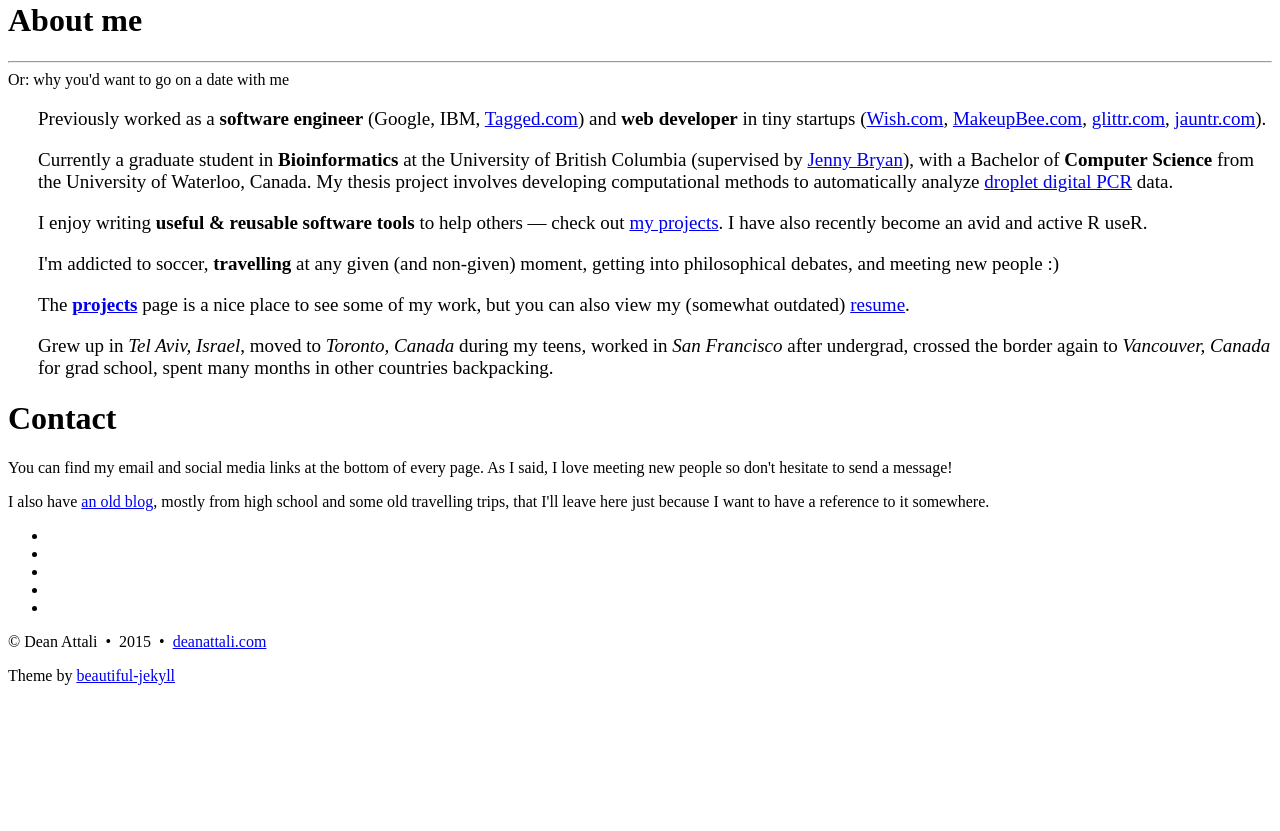
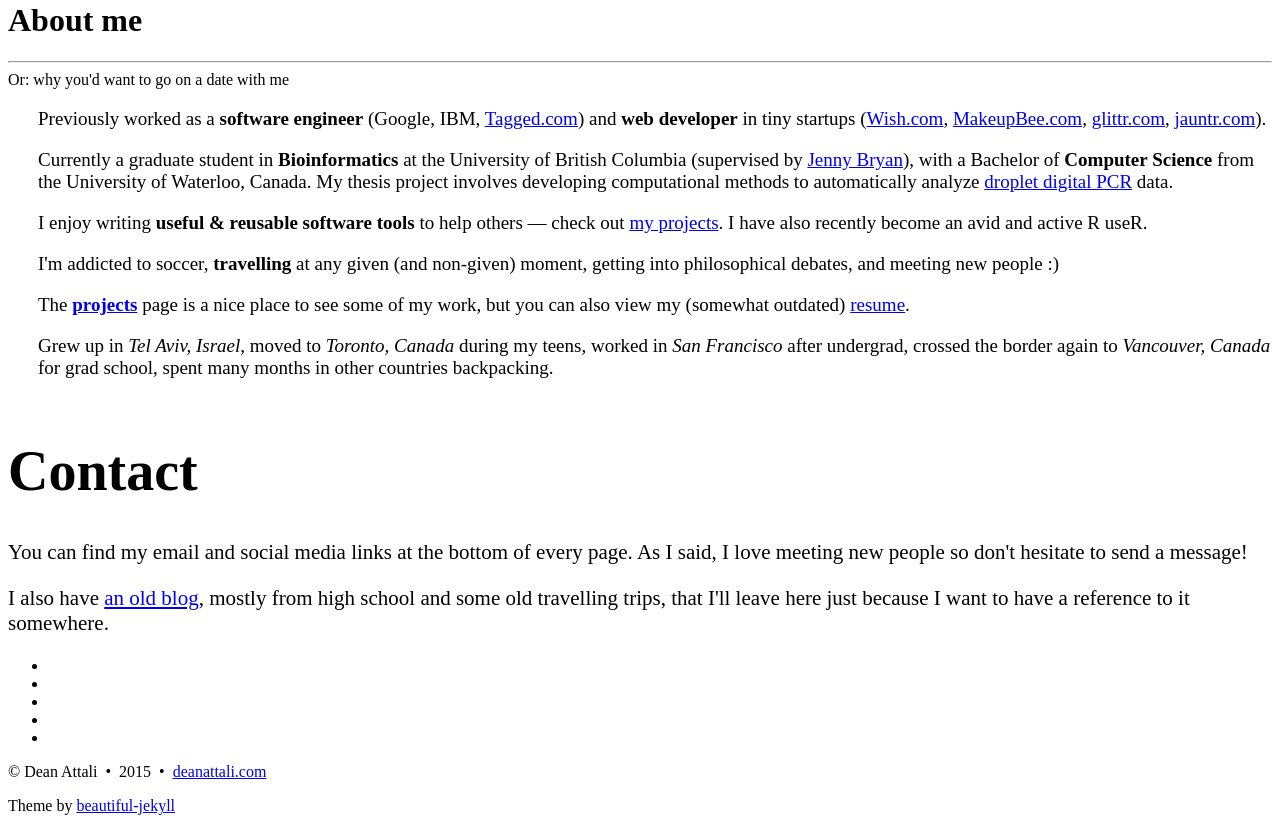
Before and after one commit to daattali/daattali.github.io, a Jekyll site: the page built from aboutme.html, in a window 1280 px wide. Shown: the part 456-1287 px from the top of the page. Built offline with Jekyll 4.4.1, drawn with Linux system fonts in a browser that asks for light colours; Markdown is read by kramdown in place of the engine named in the settings; before the commit the page ends 1157 px from its top, so only the background shows below that.

Commit message:
Update aboutme.css

```diff
--- a/css/aboutme.css
+++ b/css/aboutme.css
@@ -17,3 +17,12 @@
 #aboutme-section p:last-child {
   margin-bottom: 0;
 }
+
+#contactme-section {
+  font-size: 21px;
+  margin-top: 60px;
+}
+
+#contactme-section h1 {
+  font-size: 56px;
+}
```
